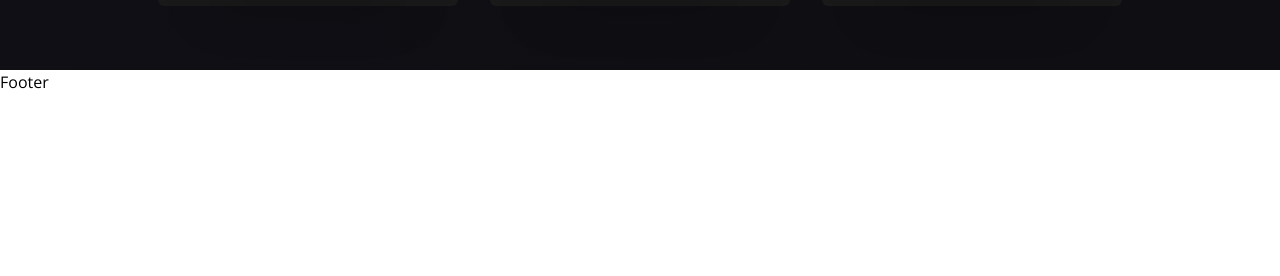
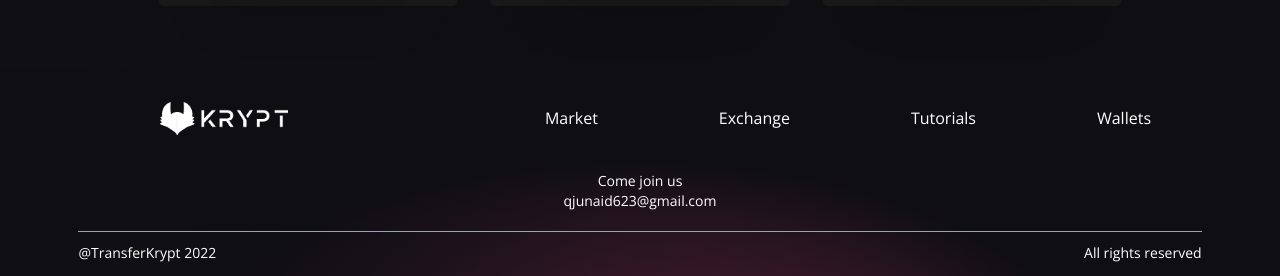
Before and after one commit to developer-junaid/Transfer-Krypt, a React (Vite) app in the folder client/: page / in a window 1280 px wide. Shown: the part 2173-2449 px from the top of the page. Before the commit the page ends 2267 px from the top, so only its background shows below. Built offline with nearby package versions, Linux system fonts and the light colour scheme.

Commit message:
footer completed

```diff
--- a/client/src/components/Footer/Footer.jsx
+++ b/client/src/components/Footer/Footer.jsx
@@ -1,5 +1,41 @@
+// Images
+import logo from "../../../images/logo.png";
+
 const Footer = () => {
-  return <h1>Footer</h1>;
+  return (
+    <div className="w-full flex md:justify-center justify-between items-center flex-col p-4 gradient-bg-footer">
+      <div className="w-full flex sm:flex-row flex-col justify-between items-center my-4 ">
+        <div className="flex flex-[0.5] justify-center items-center">
+          <img src={logo} alt="logo" className="w-32" />
+        </div>
+        <div className="flex flex-1 justify-evenly items-center flex-wrap sm:mt-0 mt-5 w-full">
+          <p className="text-white text-base text-center mx-2 cursor-pointer">
+            Market
+          </p>
+          <p className="text-white text-base text-center mx-2 cursor-pointer">
+            Exchange
+          </p>
+          <p className="text-white text-base text-center mx-2 cursor-pointer">
+            Tutorials
+          </p>
+          <p className="text-white text-base text-center mx-2 cursor-pointer">
+            Wallets
+          </p>
+        </div>
+      </div>
+
+      <div className="flex justify-center items-center flex-col mt-5 ">
+        <p className="text-white text-sm text-center">Come join us</p>
+        <p className="text-white text-sm text-center">qjunaid623@gmail.com</p>
+      </div>
+
+      <div className="sm:w-[90%] w-full h-[0.25px] bg-gray-400 mt-5" />
+      <div className="sm:w-[90%] w-full flex justify-between items-center mt-3">
+        <p className="text-white text-sm text-center">@TransferKrypt 2022</p>
+        <p className="text-white text-sm text-center">All rights reserved</p>
+      </div>
+    </div>
+  );
 };
 
 export default Footer;
```
